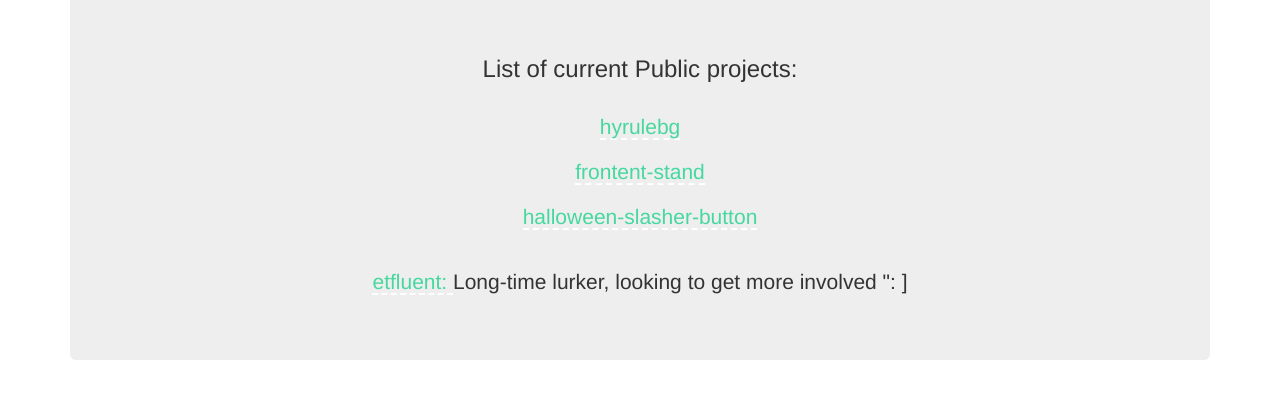
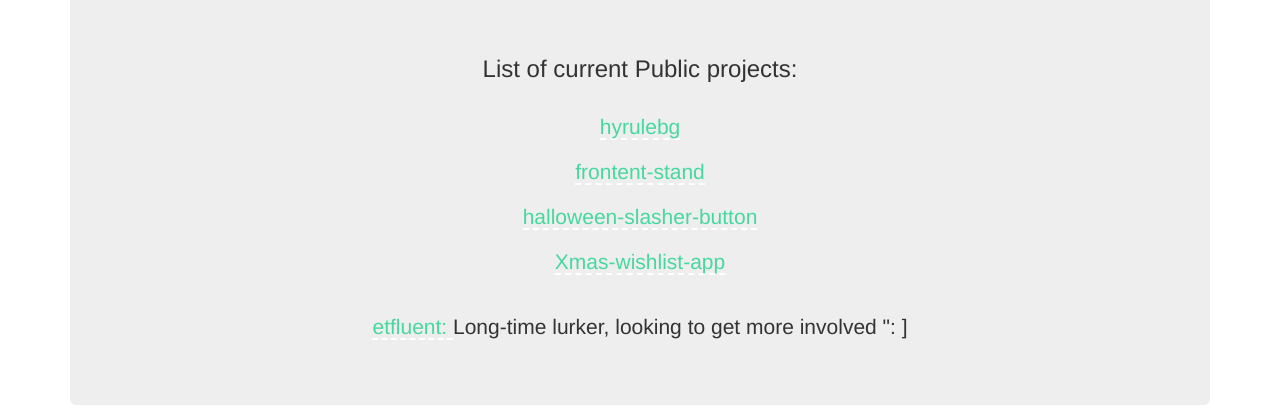
Before and after one commit to etfluent/etfluent.github.io, a plain HTML site: page index.html in a window 1280 px wide. Shown: the part 82-490 px from the top of the page. Drawn offline with nearby package versions, Linux system fonts and the light colour scheme.

Commit message:
Added xmas wishlist app

```diff
--- a/index.html
+++ b/index.html
@@ -35,6 +35,8 @@
 <p><a class="green-text" href="https://github.com/etfluent/hyrulebg">hyrulebg</a></p>
 <p><a class="green-text" href="https://github.com/etfluent/frontend-stand">frontent-stand</a></p>
 <p><a class="green-text" href="https://github.com/etfluent/Halloween-slasher-button">halloween-slasher-button</a></p>
+<p><a class="green-text" href="https://github.com/etfluent/Xmas-wishlist-app">Xmas-wishlist-app</a></p>
+
 <br>
 <p><a class="green-text" href="https://github.com/etfluent/">etfluent: </a>Long-time lurker, looking to get more involved ": ]</p>
 
```
